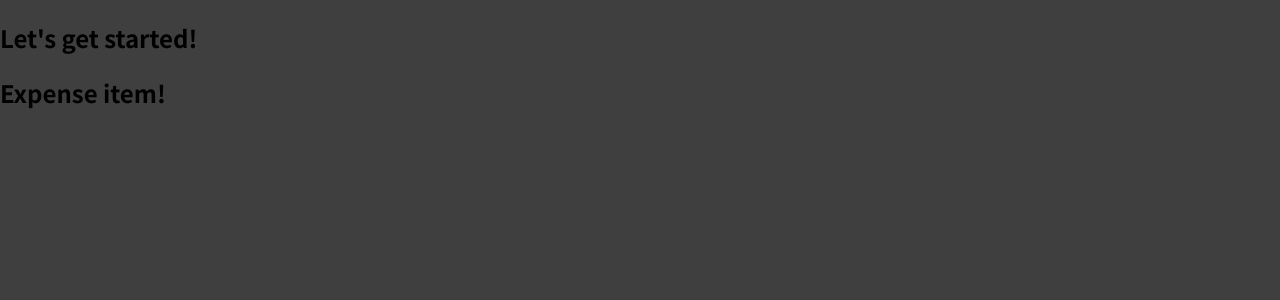
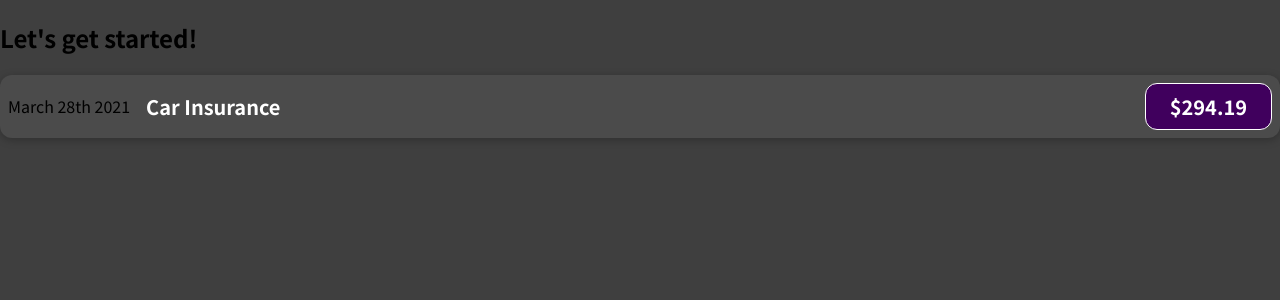
Before and after one commit to AimanShakeel1008/react-complete-guide, a JavaScript app: page / in a window 1280 px wide. Shown: the top 300 px of the page. Built offline with nearby package versions, Linux system fonts and the light colour scheme.

Commit message:
adding basic style in Expense item

```diff
--- /dev/null
+++ b/src/components/ExpenseItem.css
@@ -0,0 +1,56 @@
+.expense-item {
+  display: flex;
+  justify-content: space-between;
+  align-items: center;
+  box-shadow: 0 2px 8px rgba(0, 0, 0, 0.25);
+  padding: 0.5rem;
+  margin: 1rem 0;
+  border-radius: 12px;
+  background-color: #4b4b4b;
+}
+
+.expense-item__description {
+  display: flex;
+  flex-direction: column;
+  gap: 1rem;
+  align-items: flex-end;
+  flex-flow: column-reverse;
+  justify-content: flex-start;
+  flex: 1;
+}
+
+.expense-item h2 {
+  color: #3a3a3a;
+  font-size: 1rem;
+  flex: 1;
+  margin: 0 1rem;
+  color: white;
+}
+
+.expense-item__price {
+  font-size: 1rem;
+  font-weight: bold;
+  color: white;
+  background-color: #40005d;
+  border: 1px solid white;
+  padding: 0.5rem;
+  border-radius: 12px;
+}
+
+@media (min-width: 580px) {
+  .expense-item__description {
+    flex-direction: row;
+    align-items: center;
+    justify-content: flex-start;
+    flex: 1;
+  }
+
+  .expense-item__description h2 {
+    font-size: 1.25rem;
+  }
+
+  .expense-item__price {
+    font-size: 1.25rem;
+    padding: 0.5rem 1.5rem;
+  }
+}
--- a/src/components/ExpenseItem.js
+++ b/src/components/ExpenseItem.js
@@ -1,5 +1,15 @@
-function ExpenseItem(){
-    return <h2>Expense item!</h2>
+import "./ExpenseItem.css";
+
+function ExpenseItem() {
+  return (
+    <div className="expense-item">
+      <div>March 28th 2021</div>
+      <div className="expense-item__description">
+        <h2>Car Insurance</h2>
+        <div className="expense-item__price">$294.19</div>
+      </div>
+    </div>
+  );
 }
 
 export default ExpenseItem;
```
Also changed, not shown: 1 other file (tests, documents, lock files or other folders).
